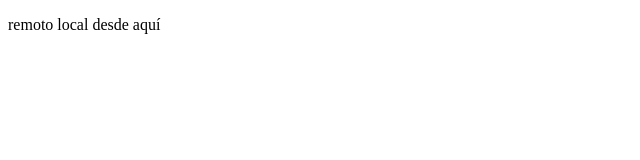
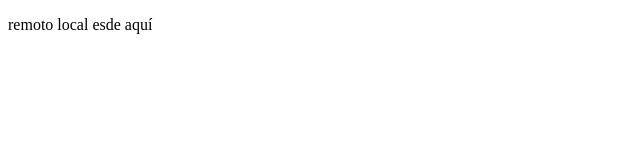
Before and after one commit to Euskera583/proyectolocal-remoto, a plain HTML site: page index.html in a window 1280 px wide. Shown: the full height of the page, 0-640 px from the left. Drawn offline with Linux system fonts and the light colour scheme.

Commit message:
subo el html al repositorio de carlos

```diff
--- a/index.html
+++ b/index.html
@@ -6,6 +6,6 @@
     <title>Document</title>
 </head>
 <body>
-    <p>remoto local desde aquí</p>
+    <p>remoto local esde aquí</p>
 </body>
 </html>
```
